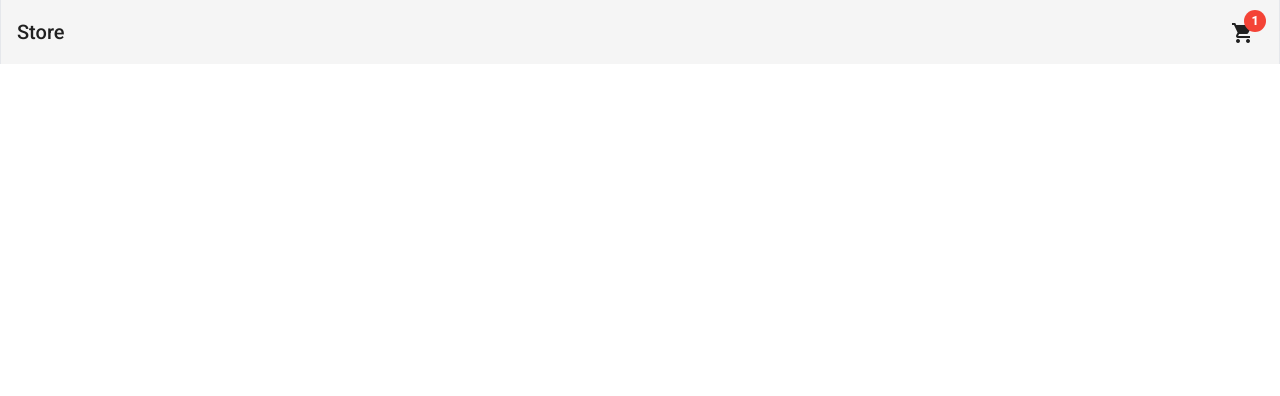
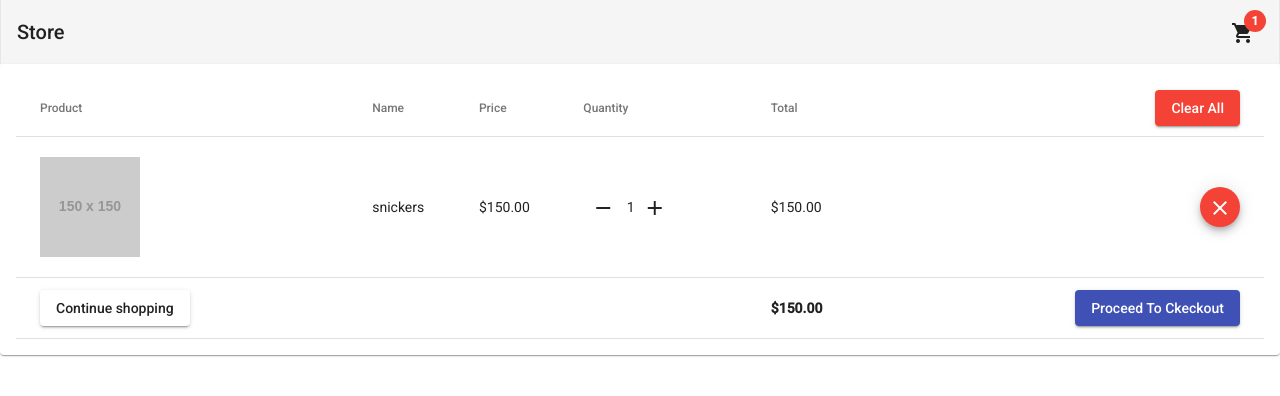
Before and after one commit to dhia-trabelsi/store, an Angular app: page /cart in a window 1280 px wide. Before the commit this address led to /. Shown: the top 396 px of the page. Built offline with nearby package versions, Linux system fonts and the light colour scheme.

Commit message:
working on cart page

```diff
--- a/src/app/app-routing.module.ts
+++ b/src/app/app-routing.module.ts
@@ -1,10 +1,15 @@
 import { NgModule } from '@angular/core';
 import { RouterModule, Routes } from '@angular/router';
+import { CartComponent } from './pages/cart/cart.component';
 import { HomeComponent } from './pages/home/home.component';
 
 const routes: Routes = [{
   path: 'home',
   component: HomeComponent
+},
+{
+  path: 'cart',
+  component: CartComponent
 },
 {
 path:'',
--- a/src/app/app.module.ts
+++ b/src/app/app.module.ts
@@ -22,6 +22,7 @@
 import { ProductsHeaderComponent } from './pages/home/components/products-header/products-header.component';
 import { FiltersComponent } from './pages/home/components/filters/filters.component';
 import { ProductBoxComponent } from './pages/home/components/product-box/product-box.component';
+import { CartComponent } from './pages/cart/cart.component';
 
 @NgModule({
   declarations: [
@@ -30,7 +31,8 @@
     HomeComponent,
     ProductsHeaderComponent,
     FiltersComponent,
-    ProductBoxComponent
+    ProductBoxComponent,
+    CartComponent
   ],
   imports: [
     BrowserModule,
--- /dev/null
+++ b/src/app/pages/cart/cart.component.html
@@ -0,0 +1,79 @@
+<mat-card class="max-w-w7xl mx-auto" *ngIf="cart.items.length">
+    <table mat-table [dataSource]="dataSource"
+    class="mat-elevetaion-z8 w-full">
+        <ng-container matColumnDef="product">
+            <th mat-header-cell *matHeaderCellDef>Product</th>
+                <td mat-cell *matCellDef="let element">
+                    <img src="{{element.product}}" alt="product" class="w-[100px] my-5">
+                </td>
+                <td mat-footer-cell *matFooterCellDef>
+                    <button mat-raised-button routerLink="/home">Continue shopping</button>
+                </td>
+        </ng-container>
+        <ng-container matColumnDef="name">
+            <th mat-header-cell *matHeaderCellDef>Name</th>
+                <td mat-cell *matCellDef="let element">
+                   <span class="truncate max-w-xs block">{{element.name}}</span>
+                </td>
+                <td mat-footer-cell *matFooterCellDef></td>
+        </ng-container>
+        <ng-container matColumnDef="price">
+            <th mat-header-cell *matHeaderCellDef>Price</th>
+                <td mat-cell *matCellDef="let element">
+                   {{ element.price | currency }}
+                </td>
+                <td mat-footer-cell *matFooterCellDef></td>
+        </ng-container>
+        <ng-container matColumnDef="quantity">
+            <th mat-header-cell *matHeaderCellDef>Quantity</th>
+                <td mat-cell *matCellDef="let element">
+                    <button mat-icon-button>
+                        <mat-icon>remove</mat-icon>
+                    </button>
+                  <span> {{ element.quantity }}</span>
+                  <button mat-icon-button>
+                    <mat-icon>add</mat-icon>
+                </button>
+                </td>
+                <td mat-footer-cell *matFooterCellDef></td>
+        </ng-container>
+        <ng-container matColumnDef="total">
+            <th mat-header-cell *matHeaderCellDef>Total</th>
+                <td mat-cell *matCellDef="let element">
+                   {{ element.quantity * element.price | currency }}
+                </td>
+                <td mat-footer-cell *matFooterCellDef>
+                    <span class="font-bold py-5 block">
+                        {{ getTotal(cart.items) | currency}}
+                    </span>
+                </td>
+        </ng-container>
+        <ng-container matColumnDef="action">
+            <th mat-header-cell *matHeaderCellDef>
+                <button mat-raised-button color="warn" class="float-right">
+                    Clear All
+                </button>
+            </th>
+                <td mat-cell *matCellDef="let element">
+                   <button mat-mini-fab color="warn" class="float-right">
+                    <mat-icon>close</mat-icon>
+                   </button>
+                </td>
+                <td mat-footer-cell *matFooterCellDef>
+                    <button mat-raised-button color="primary" class="float-right">
+                        Proceed To Ckeckout
+                    </button>
+                </td>
+        </ng-container>
+        <tr mat-header-row *matHeaderRowDef="displayedColumns"></tr>
+        <tr mat-row *matRowDef="let row; columns: displayedColumns"></tr>
+        <tr mat-footer-row *matFooterRowDef="displayedColumns"></tr>
+    </table>
+</mat-card>
+<mat-card *ngIf="!cart.items.length">
+    <p>
+        Your cart is empty
+        <button mat-raised-button routerLink="/home">Start shopping</button>
+    </p>
+
+</mat-card>
--- /dev/null
+++ b/src/app/pages/cart/cart.component.ts
@@ -0,0 +1,38 @@
+import { Component, OnInit } from '@angular/core';
+import { Cart, CartItem } from 'src/app/models/cart.model';
+
+@Component({
+  selector: 'app-cart',
+  templateUrl: 'cart.component.html'
+})
+export class CartComponent implements OnInit {
+
+  cart: Cart = {items: [{
+    product: 'https://via.placeholder.com/150',
+    name: 'snickers',
+    price: 150,
+    quantity: 1,
+    id: 1,
+  }]};
+  dataSource: Array<CartItem> = [];
+  displayedColumns: Array<string> = [
+    'product',
+    'name',
+    'price',
+    'quantity',
+    'total',
+    'action'
+  ];
+  constructor() { }
+
+  ngOnInit(): void {
+    this.dataSource = this.cart.items;
+  }
+
+  getTotal(items: Array<CartItem>): number {
+    return items.
+    map((item) => item.price * item.quantity)
+    .reduce((prev, current) => prev + current, 0);
+  }
+
+}
```
Also changed, not shown: src/app/models/cart.model.ts (added, +12 -0 lines).
